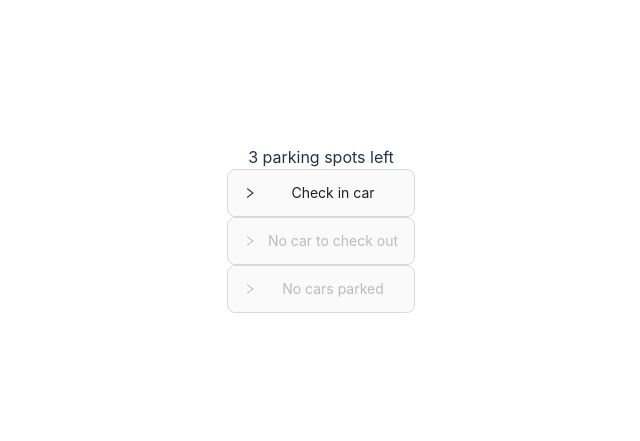
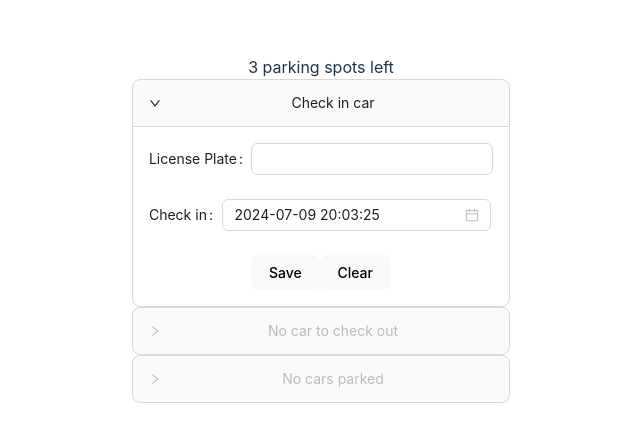
Before and after one commit to decaf12/parking-garage, a React (Vite) app: page / in a window 1280 px wide. Shown: the part 171-612 px from the top of the page, without its empty margins (319-959 px from the left). Built offline with nearby package versions, Linux system fonts and the light colour scheme.

Commit message:
checkout form

```diff
--- a/src/App.tsx
+++ b/src/App.tsx
@@ -1,15 +1,15 @@
 import './App.css'
 import {CheckedOutCar, ParkingSpot, useGarageReducer} from "./hooks/use-garage-reducer.ts";
-import {ParkingForm} from "./components/parking-form.tsx";
 import {ParkingSpotDetailCard} from "./components/parking-spot-detail-card.tsx";
 import {feeCalculator} from "./services/fee-calculator.ts";
-import {useState} from "react";
+import {useEffect, useState} from "react";
 import {CheckInSuccessDialog} from "./components/dialogs/check-in-success-dialog.tsx";
 import {CheckInFailureDialog} from "./components/dialogs/check-in-failure-dialog.tsx";
 import {CheckOutSuccessDialog} from "./components/dialogs/check-out-success-dialog.tsx";
 import {CheckOutFailureDialog} from "./components/dialogs/check-out-failure-dialog.tsx";
 import {Collapse} from "antd";
 import {CheckinForm} from "./components/forms/check-in-form.tsx";
+import {CheckoutForm} from "./components/forms/check-out-form.tsx";
 
 type CheckinResult = {
   success: true;
@@ -50,12 +50,28 @@ function App() {
   const [shouldShowCheckoutModal, setShouldShowCheckoutModal] = useState(false);
   const closeCheckoutModal = () => setShouldShowCheckoutModal(false);
 
+  const [activeCheckinKey, setActiveCheckinKey] = useState(['checkinForm']);
+  const [activeCheckoutKey, setActiveCheckoutKey] = useState<string[]>([]);
+  const [activeDetailsKey, setActiveDetailsKey] = useState<string[]>([]);
+
   const freeParkingSpotCount = garage.totalSpots - garage.occupants.length;
+
+  useEffect(() => {
+    if (!freeParkingSpotCount) {
+      setActiveCheckinKey([]);
+    }
+
+    if (!garage.occupants.length) {
+      setActiveCheckoutKey([]);
+      setActiveDetailsKey([]);
+    }
+  }, [freeParkingSpotCount]);
+
+
 
   const checkinForm = <CheckinForm
     isCheckinSuccessful={checkinResult.success !== false}
     onSubmit={(payload) => {
-      console.info('check in payload', payload);
       try {
         const newSpot = checkin(payload);
         setCheckinResult({
@@ -73,9 +89,8 @@ function App() {
     }}
   />;
 
-  const checkoutForm = <ParkingForm
-    timestampLabel='Exit Time'
-    passedBusinessLogicValidation={checkoutResult.success !== false}
+  const checkoutForm = <CheckoutForm
+    isCheckoutSuccessful={checkoutResult.success !== false}
     onSubmit={(payload) => {
       try {
         const checkedOutCar = checkout(payload);
@@ -99,6 +114,8 @@ function App() {
       <div>{freeParkingSpotCount} parking spot{(freeParkingSpotCount !== 1) && 's'} left</div>
       <Collapse
         {...freeParkingSpotCount ? {} : {collapsible: "disabled"}}
+        activeKey={activeCheckinKey}
+        onChange={() => setActiveCheckinKey(activeCheckinKey.length ? [] : ['checkinForm'])}
         items={[
           {
             key: 'checkinForm',
@@ -125,6 +142,8 @@ function App() {
         />
       <Collapse
         {...garage.occupants.length ? {} : {collapsible: "disabled"}}
+        activeKey={activeCheckoutKey}
+        onChange={() => setActiveCheckoutKey(activeCheckoutKey.length ? [] : ['checkoutForm'])}
         items={[
           {
             key: 'checkoutForm',
@@ -151,6 +170,8 @@ function App() {
       />
       <Collapse
         {...garage.occupants.length ? {} : {collapsible: "disabled"}}
+        activeKey={activeDetailsKey}
+        onChange={() => setActiveDetailsKey(activeDetailsKey.length ? [] : ['detailsForm'])}
         items={[
           {
             key: 'details',
--- a/src/components/forms/check-in-form.tsx
+++ b/src/components/forms/check-in-form.tsx
@@ -1,10 +1,10 @@
 import {Controller, useForm} from "react-hook-form";
 import {zodResolver} from "@hookform/resolvers/zod";
 import {z} from "zod";
-import {DatePicker, Input, Form} from "antd";
+import {DatePicker, Form, Input} from "antd";
 import dayjs, {Dayjs} from "dayjs";
 import {GarageActionPayload} from "../../hooks/use-garage-reducer.ts";
-import {useEffect, useState} from "react";
+import {useEffect} from "react";
 
 type Props = {
   isCheckinSuccessful: boolean,
@@ -16,9 +16,7 @@ const checkinFormValidationSchema = z.object({
   timestamp: z.custom<Dayjs>((val) => val instanceof dayjs, 'Invalid date'),
 });
 
-const dateTimeFormat = 'YYYY-MM-DD HH:mm:ss';
 export const CheckinForm = ({isCheckinSuccessful, onSubmit}: Props) => {
-  const [defaultCheckinTime, setDefaultCheckinTime] = useState(dayjs());
   const {control, reset, setValue, handleSubmit, formState: {errors, isSubmitSuccessful}} = useForm<GarageActionPayload>({
     defaultValues: {
       licensePlate: '',
@@ -29,7 +27,6 @@ export const CheckinForm = ({isCheckinSuccessful, onSubmit}: Props) => {
   useEffect(() => {
     if (isCheckinSuccessful && isSubmitSuccessful) {
       reset();
-      setDefaultCheckinTime(dayjs());
       setValue('timestamp', dayjs(), {shouldTouch: true});
     }
   }, [isCheckinSuccessful, isSubmitSuccessful]);
@@ -56,12 +53,12 @@ export const CheckinForm = ({isCheckinSuccessful, onSubmit}: Props) => {
           <Controller
             name='timestamp'
             control={control}
-            defaultValue={defaultCheckinTime}
+            defaultValue={dayjs()}
             render={({ field }) => (
               <DatePicker
                 {...field}
                 showTime
-                format={dateTimeFormat}
+                format='YYYY-MM-DD HH:mm:ss'
                 placeholder="Select date"
               />
             )}
--- a/src/components/forms/check-out-form.tsx
+++ b/src/components/forms/check-out-form.tsx
@@ -7,29 +7,29 @@ import {GarageActionPayload} from "../../hooks/use-garage-reducer.ts";
 import {useEffect} from "react";
 
 type Props = {
-  timestampLabel: string,
-  passedBusinessLogicValidation: boolean,
+  isCheckoutSuccessful: boolean,
   onSubmit: (payload: GarageActionPayload) => void,
 };
 
-const parkingFormValidationSchema = z.object({
+const checkoutFormValidationSchema = z.object({
   licensePlate: z.string().min(1, {message: 'License place is required.'}),
   timestamp: z.custom<Dayjs>((val) => val instanceof dayjs, 'Invalid date'),
 });
 
-export const ParkingForm = ({timestampLabel, passedBusinessLogicValidation, onSubmit}: Props) => {
-  const {control, reset, handleSubmit, formState: {errors, isSubmitSuccessful}} = useForm<GarageActionPayload>({
+export const CheckoutForm = ({isCheckoutSuccessful, onSubmit}: Props) => {
+  const {setValue, control, reset, handleSubmit, formState: {errors, isSubmitSuccessful}} = useForm<GarageActionPayload>({
     defaultValues: {
       licensePlate: '',
     },
-    resolver: zodResolver(parkingFormValidationSchema),
+    resolver: zodResolver(checkoutFormValidationSchema),
   });
 
   useEffect(() => {
-    if (passedBusinessLogicValidation && isSubmitSuccessful) {
+    if (isCheckoutSuccessful && isSubmitSuccessful) {
       reset();
+      setValue('timestamp', dayjs(), {shouldTouch: true});
     }
-  }, [passedBusinessLogicValidation, isSubmitSuccessful]);
+  }, [isCheckoutSuccessful, isSubmitSuccessful]);
 
   return (
     <form
@@ -49,10 +49,11 @@ export const ParkingForm = ({timestampLabel, passedBusinessLogicValidation, onSu
       </div>
 
       <div>
-        <Form.Item label={timestampLabel}>
+        <Form.Item label='Check out'>
           <Controller
             name='timestamp'
             control={control}
+            defaultValue={dayjs()}
             render={({ field }) => (
               <DatePicker
                 {...field}
@@ -67,10 +68,7 @@ export const ParkingForm = ({timestampLabel, passedBusinessLogicValidation, onSu
       </div>
 
       <button>Save</button>
-      <button type='button' onClick={() => {
-        console.info('Cancelling submission');
-        reset();
-      }}>Clear</button>
+      <button type='button' onClick={() => {reset()}}>Clear</button>
     </form>
   );
 }
```
